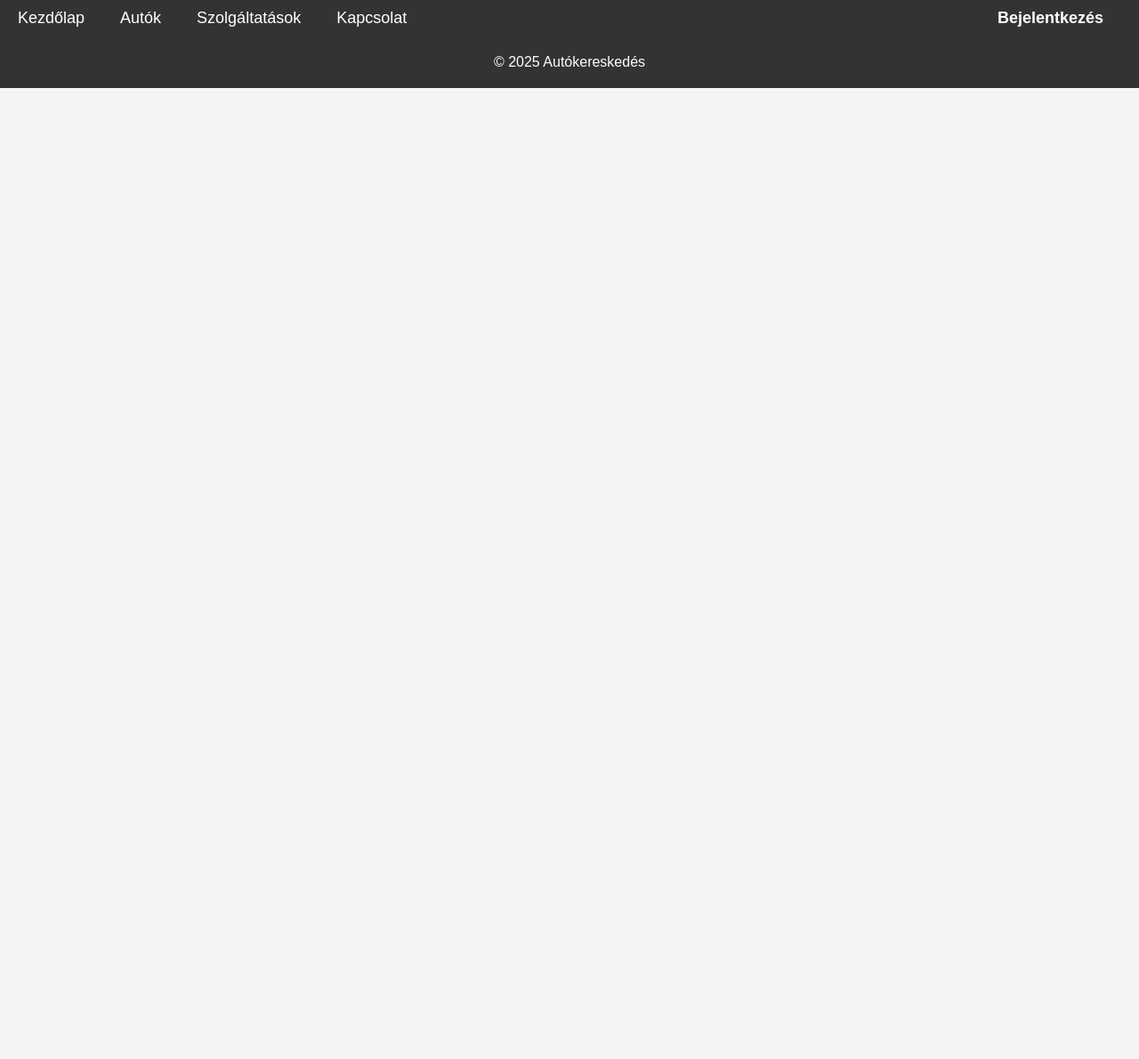
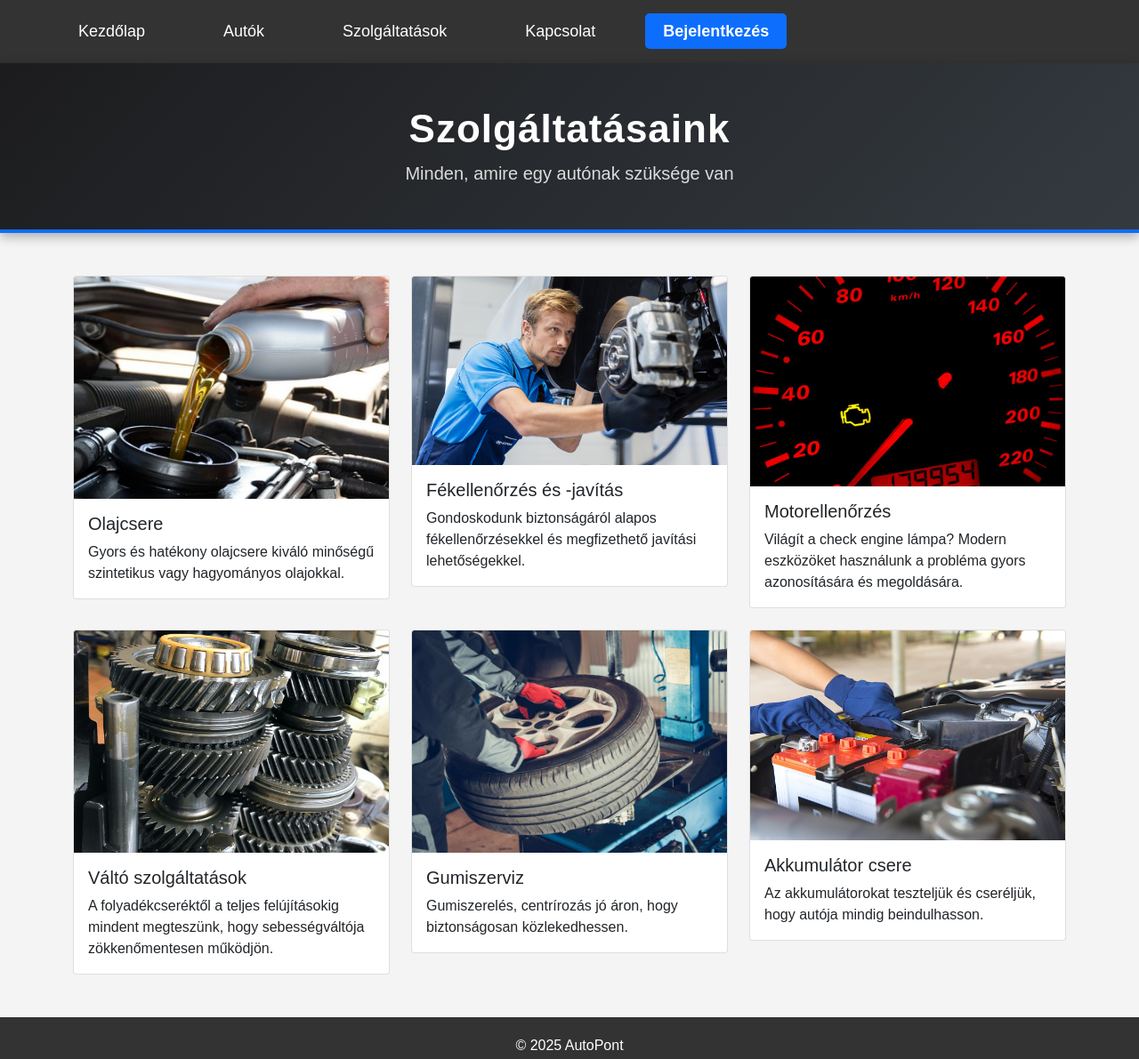
Before and after one commit to klotyesz/vite-auto, a website built with Vite: page services.html in a window 1280 px wide. Shown: the whole page at 89% size. Before the commit the page ends 800 px from the top, so only its background shows below. Built offline with nearby package versions, Linux system fonts and the light colour scheme.

Commit message:
services HTML megcsinálása

```diff
--- a/services.html
+++ b/services.html
@@ -7,6 +7,7 @@
   <title>Autókereskedő oldal</title>
   <link rel="stylesheet" href="src/style.css">
   <script type="module" src="src/main.js"></script>
+  <link href="https://cdn.jsdelivr.net/npm/bootstrap@5.0.2/dist/css/bootstrap.min.css" rel="stylesheet" integrity="sha384-EVSTQN3/azprG1Anm3QDgpJLIm9Nao0Yz1ztcQTwFspd3yD65VohhpuuCOmLASjC" crossorigin="anonymous">
   <style>
     table {
     font-family: arial, sans-serif;
@@ -23,24 +24,221 @@
     tr:nth-child(even) {
       background-color: #dddddd;
     }
+
+    img{
+      max-height: 250px;
+    }
+
+    #services-header {
+    background: linear-gradient(135deg, #1c1c1e, #343a40); /* dark gradient */
+    color: #ffffff;
+    box-shadow: 0 4px 12px rgba(0,0,0,0.3);
+    border-bottom: 4px solid #0d6efd;
+  }
+
+  #services-header h1 {
+    font-size: 2.75rem;
+    font-weight: 600;
+    margin-bottom: 0.5rem;
+    letter-spacing: 1px;
+  }
+
+  #services-header p.lead {
+    font-size: 1.25rem;
+    font-weight: 300;
+    color: #dcdcdc;
+    margin-bottom: 0;
+  }
+
+  @media (max-width: 576px) {
+    #services-header h1 {
+      font-size: 2rem;
+    }
+
+    #services-header p.lead {
+      font-size: 1rem;
+    }
+  }
+
+  header {
+    background-color: #1c1c1e;
+    box-shadow: 0 2px 8px rgba(0, 0, 0, 0.2);
+    position: sticky;
+    top: 0;
+    z-index: 1000;
+  }
+
+  .navbar {
+    max-width: 1200px;
+    margin: 0 auto;
+    padding: 0.75rem 1rem;
+  }
+
+  .nav-links {
+    list-style: none;
+    display: flex;
+    flex-wrap: wrap;
+    justify-content: center;
+    gap: 1.5rem;
+    padding: 0;
+    margin: 0;
+  }
+
+  .nav-links li {
+    display: inline-block;
+  }
+
+  .nav-links a {
+    text-decoration: none;
+    font-weight: 500;
+    color: #ffffff;
+    padding: 0.5rem 0.75rem;
+    border-radius: 5px;
+    transition: background-color 0.3s, color 0.3s;
+  }
+
+  .nav-links a:hover {
+    background-color: #0d6efd;
+    color: #ffffff;
+  }
+
+  .nav-links .login a {
+    background-color: #0d6efd;
+    color: white;
+  }
+
+  .nav-links .login a:hover {
+    background-color: #0b5ed7;
+  }
+
+  @media (max-width: 768px) {
+    .nav-links {
+      flex-direction: column;
+      align-items: center;
+      gap: 1rem;
+    }
+
+    .nav-links a {
+      display: block;
+      width: 100%;
+      text-align: center;
+    }
+  }
+
   </style>
 </head>
 
 <body>
   <header>
-    <nav>
-      <ul>
+    <nav class="navbar">
+      <ul class="nav-links">
         <li><a href="index.html">Kezdőlap</a></li>
         <li><a href="cars.html">Autók</a></li>
         <li><a href="services.html">Szolgáltatások</a></li>
         <li><a href="contact.html">Kapcsolat</a></li>
-        <li class="login"><a href="./loginreg/login.html">Bejelentkezés</a></li>
+        <li class="login "><a href="./loginreg/login.html">Bejelentkezés</a></li>
       </ul>
     </nav>
   </header>
 
+
+  <header class="text-white text-center py-5" id="services-header">
+  <h1>Szolgáltatásaink</h1>
+  <p class="lead">Minden, amire egy autónak szüksége van</p>
+</header>
+
+<main class="container py-5">
+    <div class="row g-4">
+
+      <div class="col-sm-6 col-lg-4">
+        <div class="service-card h-100">
+
+            <div class="card" >
+            <img src="src/olajcsere.jpg" class="card-img-top" alt="olajcsere">
+              <div class="card-body">
+                <h5 class="card-title">Olajcsere</h5>
+                <p class="card-text">Gyors és hatékony olajcsere kiváló minőségű szintetikus vagy hagyományos olajokkal.</p>
+              </div>
+            </div>
+
+        </div>
+      </div>
+
+      <div class="col-sm-6 col-lg-4">
+        <div class="service-card h-100">
+
+          <div class="card" >
+            <img src="src/fekellenorzes.jpg" class="card-img-top" alt="olajcsere">
+              <div class="card-body">
+                <h5 class="card-title">Fékellenőrzés és -javítás</h5>
+                <p class="card-text">Gondoskodunk biztonságáról alapos fékellenőrzésekkel és megfizethető javítási lehetőségekkel.</p>
+              </div>
+          </div>
+
+        </div>
+      </div>
+
+      <div class="col-sm-6 col-lg-4">
+        <div class="service-card h-100">
+
+          <div class="card" >
+            <img src="src/motorellenorzes.jpg" class="card-img-top" alt="olajcsere">
+              <div class="card-body">
+                <h5 class="card-title">Motorellenőrzés</h5>
+                <p class="card-text">Világít a check engine lámpa? Modern eszközöket használunk a probléma gyors azonosítására és megoldására.</p>
+              </div>
+          </div>
+
+        </div>
+      </div>
+
+      <div class="col-sm-6 col-lg-4">
+        <div class="service-card h-100">
+
+          <div class="card" >
+            <img src="src/valto.jpg" class="card-img-top" alt="olajcsere">
+              <div class="card-body">
+                <h5 class="card-title">Váltó szolgáltatások</h5>
+                <p class="card-text">A folyadékcseréktől a teljes felújításokig mindent megteszünk, hogy sebességváltója zökkenőmentesen működjön.</p>
+              </div>
+          </div>
+
+        </div>
+      </div>
+
+      <div class="col-sm-6 col-lg-4">
+        <div class="service-card h-100">
+
+          <div class="card" >
+            <img src="src/gumiszerviz.jpg" class="card-img-top" alt="olajcsere">
+              <div class="card-body">
+                <h5 class="card-title">Gumiszerviz</h5>
+                <p class="card-text">Gumiszerelés, centrírozás jó áron, hogy biztonságosan közlekedhessen.</p>
+              </div>
+          </div>
+
+        </div>
+      </div>
+
+      <div class="col-sm-6 col-lg-4">
+        <div class="service-card h-100">
+
+          <div class="card" >
+            <img src="src/akkumulator.jpg" class="card-img-top" alt="olajcsere">
+              <div class="card-body">
+                <h5 class="card-title">Akkumulátor csere</h5>
+                <p class="card-text">Az akkumulátorokat teszteljük és cseréljük, hogy autója mindig beindulhasson.</p>
+              </div>
+          </div>
+
+        </div>
+      </div>
+
+    </div>
+  </main>
+
   <footer>
-    <p>&copy; 2025 Autókereskedés</p>
+    <p>&copy; 2025 AutoPont</p>
   </footer>
 </body>
 
```
Also changed, not shown: src/akkumulator.jpg (added), src/fekellenorzes.jpg (added), src/gumiszerviz.jpg (added), src/motorellenorzes.jpg (added), src/olajcsere.jpg (added), src/valto.jpg (added).
